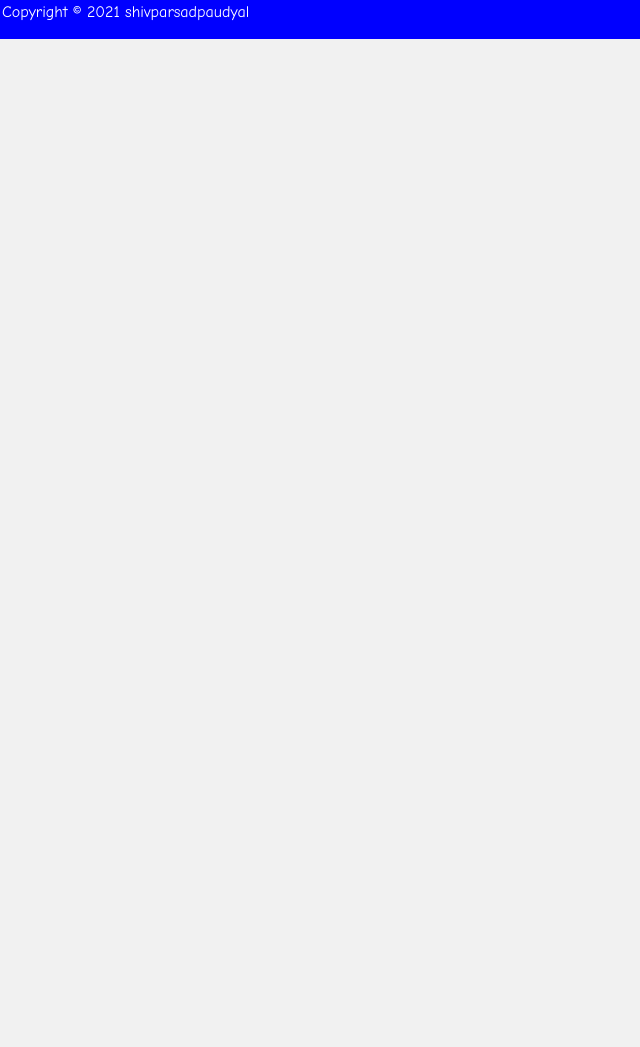
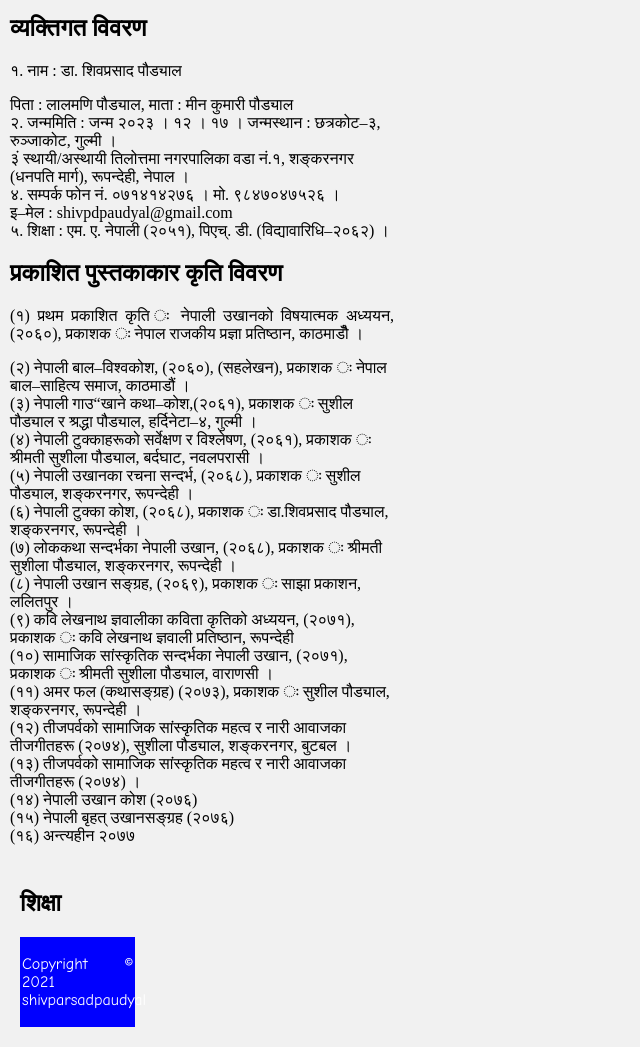
Before and after one commit to Virtualsof/sushilpaudyal.com.np, a plain HTML site: page Aubout.html in a window 1280 px wide. Shown: the part 238-1285 px from the top of the page, without its empty margins (0-640 px from the left). Before the commit the page ends 800 px from the top, so only its background shows below. Drawn offline with Linux system fonts and the light colour scheme.

Commit message:
Update Aubout.html

```diff
--- a/Aubout.html
+++ b/Aubout.html
@@ -18,6 +18,64 @@
 
 		</nav>
 
+                <section>
+			<div class="row">
+				<div class="column side">
+					<h2> व्यक्तिगत विवरण</h2>
+					<p style="text-align:justify-all; ">१. नाम :  डा. शिवप्रसाद पौड्याल
+      <div class="row">
+पिता :  लालमणि पौड्याल, माता :  मीन कुमारी पौड्याल
+
+<div class="row">
+२. जन्ममिति : जन्म २०२३ । १२ । १७ ।
+     जन्मस्थान  :  छत्रकोट–३, रुञ्जाकोट, गुल्मी ।
+
+<div class="row">
+३ं स्थायी/अस्थायी  तिलोत्तमा नगरपालिका वडा नं.१, शङ्करनगर (धनपति मार्ग), रूपन्देही, नेपाल ।
+
+<div class="row">
+४. सम्पर्क फोन नं. ०७१४१४२७६ । मो. ९८४७०४७५२६ ।
+
+<div class="row">इ–मेल  : shivpdpaudyal@gmail.com
+
+<div class="row">
+५. शिक्षा  :  एम. ए. नेपाली (२०५१), पिएच्. डी. (विद्यावारिधि–२०६२)  ।</p>
+				</div>
+
+				<div class="row middle">
+					<h2>प्रकाशित पुस्तकाकार कृति विवरण </h2>
+					<p> (१) प्रथम प्रकाशित कृति ः नेपाली उखानको विषयात्मक अध्ययन, (२०६०), प्रकाशक ः नेपाल राजकीय प्रज्ञा
+    प्रतिष्ठान, काठमाडौँ । <div class="row">
+(२) नेपाली बाल–विश्वकोश, (२०६०), (सहलेखन), प्रकाशक ः नेपाल बाल–साहित्य समाज, काठमाडौं ।<div class="row">
+(३) नेपाली गाउ“खाने कथा–कोश,(२०६१), प्रकाशक ः सुशील पौड्याल र श्रद्धा पौड्याल, हर्दिनेटा–४, गुल्मी ।<div class="row">
+(४) नेपाली टुक्काहरूको सर्वेक्षण र विश्लेषण, (२०६१), प्रकाशक ः श्रीमती सुशीला पौड्याल, बर्दघाट, नवलपरासी ।<div class="row">
+(५) नेपाली उखानका रचना सन्दर्भ, (२०६८), प्रकाशक ः सुशील पौड्याल, शङ्करनगर, रूपन्देही ।<div class="row">
+(६) नेपाली टुक्का कोश, (२०६८), प्रकाशक ः डा.शिवप्रसाद पौड्याल, शङ्करनगर, रूपन्देही ।<div class="row">
+(७) लोककथा सन्दर्भका नेपाली उखान, (२०६८), प्रकाशक ः  श्रीमती सुशीला पौड्याल, शङ्करनगर, रूपन्देही ।<div class="row">
+(८) नेपाली उखान सङ्ग्रह, (२०६९), प्रकाशक ः साझा प्रकाशन, ललितपुर ।<div class="row">
+(९) कवि लेखनाथ ज्ञवालीका कविता कृतिको अध्ययन, (२०७१), प्रकाशक ः कवि लेखनाथ ज्ञवाली प्रतिष्ठान, रूपन्देही <div class="row">
+(१०) सामाजिक सांस्कृतिक सन्दर्भका नेपाली उखान, (२०७१), प्रकाशक ः श्रीमती सुशीला पौड्याल, वाराणसी ।<div class="row">
+(११) अमर फल (कथासङ्ग्रह) (२०७३), प्रकाशक ः  सुशील पौड्याल, शङ्करनगर, रूपन्देही ।<div class="row">
+(१२) तीजपर्वको सामाजिक सांस्कृतिक महत्व र नारी आवाजका तीजगीतहरू (२०७४), सुशीला पौड्याल,
+     शङ्करनगर, बुटबल ।<div class="row">
+(१३) तीजपर्वको सामाजिक सांस्कृतिक महत्व र नारी आवाजका तीजगीतहरू (२०७४) । <div class="row">
+(१४) नेपाली उखान कोश (२०७६) <div class="row">
+(१५) नेपाली बृहत् उखानसङ्ग्रह (२०७६)<div class="row">
+(१६) अन्त्यहीन २०७७<div class="row">
+</p>
+				</div>
+
+				<div class="column side">
+					<h2>शिक्षा</h2>
+
+
+<P id="demo"></P>
+	<script>
+	var	d = new Date();
+	document.getElementByid('demo').innerHTML = d;
+
+	</script>
+
 		<footer>
 			<p>Copyright &copy; 2021 shivparsadpaudyal</p>
 		</footer>
```
